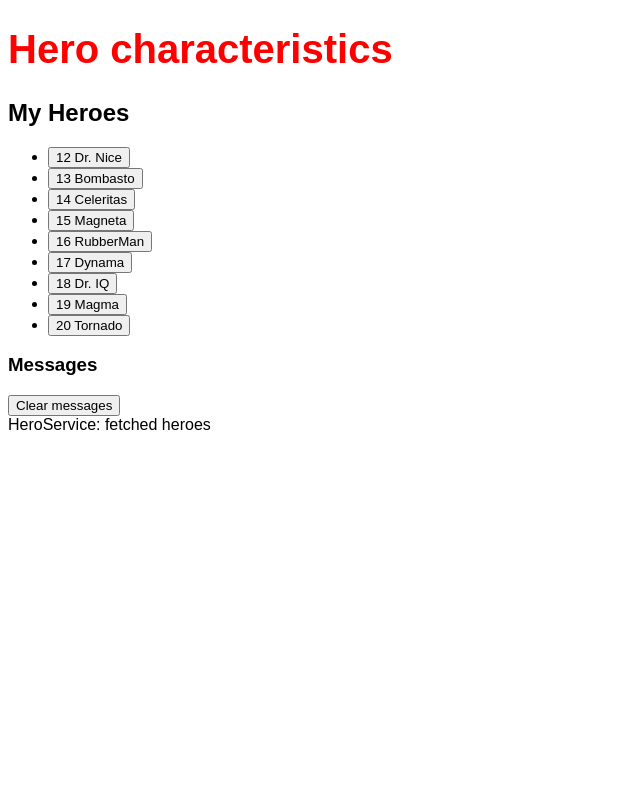
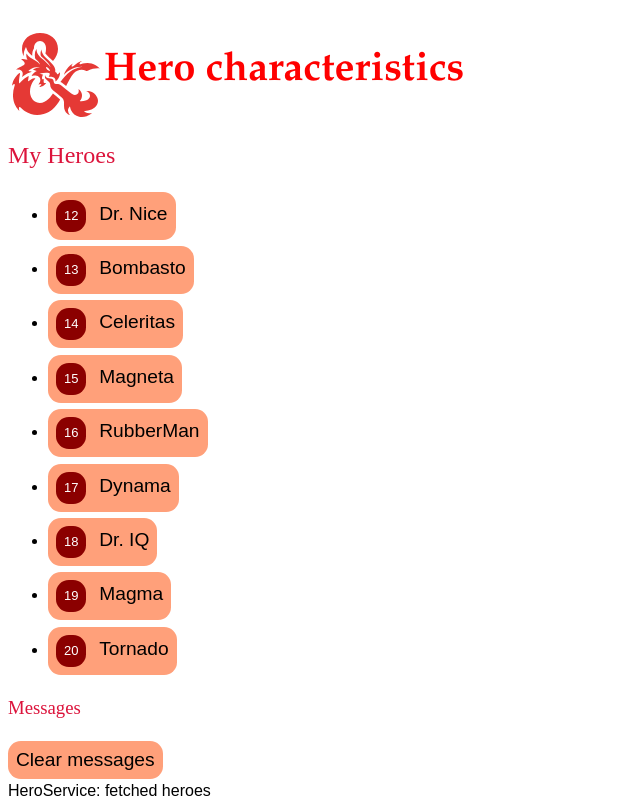
Before and after one commit to fvtester/DnD_site_front, an Angular app: page / in a window 1280 px wide. Shown: the whole page, without its empty margins (0-640 px from the left). Built offline with nearby package versions, Linux system fonts and the light colour scheme.

Commit message:
some styles were added

```diff
--- a/src/app/app-routing.module.ts
+++ b/src/app/app-routing.module.ts
@@ -1,7 +1,8 @@
 import { NgModule } from '@angular/core';
 import { RouterModule, Routes } from '@angular/router';
+import { HeroesComponent } from './heroes/heroes.component';
 
-const routes: Routes = [];
+const routes: Routes = [{ path: 'heroes', component: HeroesComponent }];
 
 @NgModule({
   imports: [RouterModule.forRoot(routes)],
--- a/src/app/app.component.html
+++ b/src/app/app.component.html
@@ -1,3 +1,6 @@
-<h1>{{title}}</h1>
+<div>
+<img id="title_image" src = "../assets/dungeons-and-dragons.svg">
+<h1 id="title">{{title}}</h1>
+</div>
 <app-heroes></app-heroes>
 <app-messages></app-messages>
--- a/src/app/app.component.scss
+++ b/src/app/app.component.scss
@@ -1,11 +1,11 @@
 /* Application-wide Styles */
 h1 {
   color: red;
-  font-family: Arial, Helvetica, sans-serif;
+  font-family: Garamond;
   font-size: 250%;
 }
 h2, h3 {
-  color: #444;
+  color: rgb(139, 0, 0);
   font-family: Arial, Helvetica, sans-serif;
   font-weight: lighter;
 }
@@ -38,6 +38,9 @@ button:disabled {
   cursor: auto;
 }
 
+#title_image {float: left; }
+#title { padding: 20px;}
+
 /* everywhere else */
 * {
   font-family: Arial, Helvetica, sans-serif;
--- a/src/app/heroes/heroes.component.scss
+++ b/src/app/heroes/heroes.component.scss
@@ -0,0 +1,5 @@
+h2, h3 {
+  color: #DC143C;
+  font-family:  "Amatic SC", cursive;
+  font-weight: lighter;
+}
--- a/src/app/heroes/heroes.component.ts
+++ b/src/app/heroes/heroes.component.ts
@@ -1,6 +1,7 @@
 import { Component } from '@angular/core';
 import {Hero} from '../hero';
 import { HeroService } from '../hero.service';
+import { MessageService } from '../message.service';
 
 @Component({
   selector: 'app-heroes',
@@ -11,14 +12,17 @@ export class HeroesComponent {
 selectedHero?: Hero;
 onSelect(hero: Hero): void {
   this.selectedHero = hero;
+  this.messageService.add(`HeroesComponent: Selected hero id=${hero.id}`);
 }
 heroes: Hero[] = [];
 
-constructor(private heroService: HeroService) {}
+constructor(private heroService: HeroService, private messageService: MessageService) {}
 
 ngOnInit(): void {
   this.getHeroes();
+
 }
+
 
 getHeroes(): void {
    this.heroService.getHeroes()
--- a/src/styles.scss
+++ b/src/styles.scss
@@ -1 +1,38 @@
-/* You can add global styles to this file, and also import other style files */
+h1 {
+  color: red;
+  font-family: Garamond;
+  font-size: 250%;
+}
+h2, h3 {
+  color: #DC143C;
+  font-family:  "Amatic SC", cursive;
+  font-weight: lighter;
+}
+button {
+  background-color: #FFA07A;
+  border: none;
+  border-radius: 0.8rem;
+  cursor: pointer;
+  color: black;
+  font-size: 1.2rem;
+  padding: 0.5rem;
+  margin-right: 1rem;
+  margin-bottom: 0.2rem;
+  margin-top: 0.2rem;
+}
+button:hover {
+  background-color: #B22222;
+  color: white;
+}
+.badge {
+  display: inline-block;
+  font-size: small;
+  color: white;
+  border-radius: 0.8rem;
+  padding: 0.5rem;
+  background-color: #8B0000;
+  line-height: 1rem;
+  position: relative;
+  text-align: right;
+  margin-right: .8rem;
+}
```
Also changed, not shown: src/assets/dungeons-and-dragons.svg (added), 1 other file (tests, documents, lock files or other folders).
